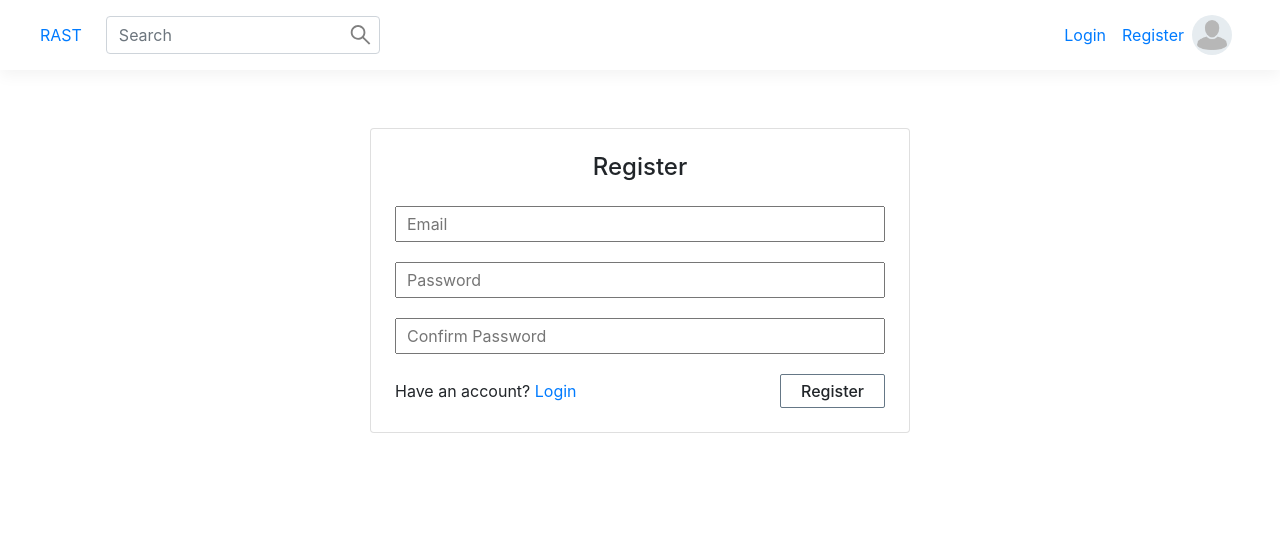
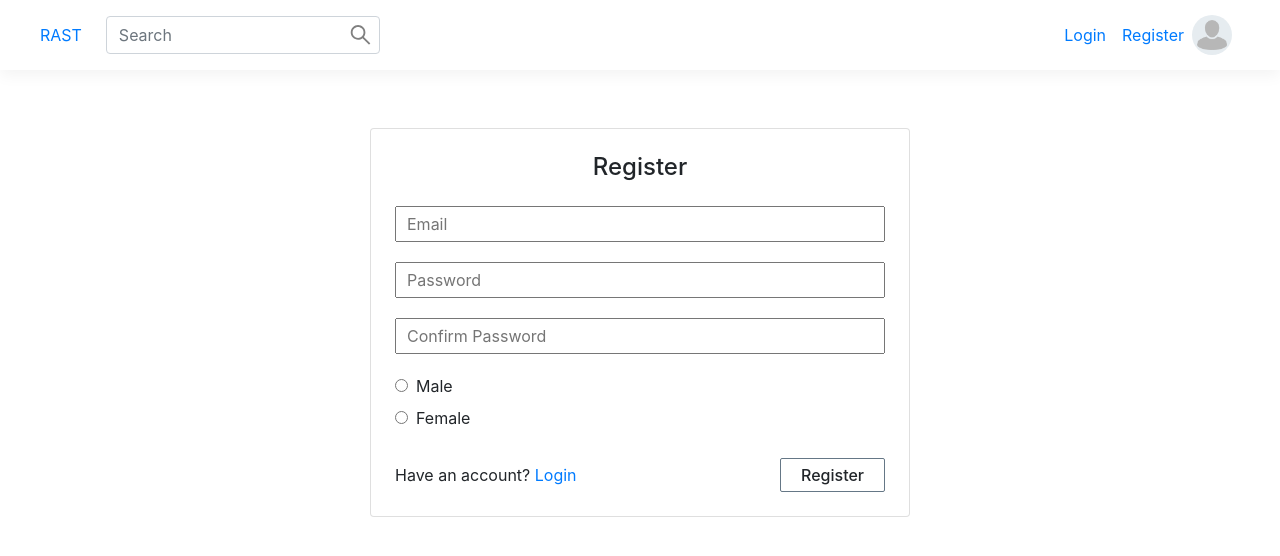
Before and after one commit to raihanafroz/react_laravel_blog, a React (Create React App) app: page /register in a window 1280 px wide. Shown: the top 556 px of the page. Built offline with nearby package versions, Linux system fonts and the light colour scheme.

Commit message:
fixed registration field validation

```diff
--- a/src/pages/register/Register.jsx
+++ b/src/pages/register/Register.jsx
@@ -5,15 +5,18 @@ import { Link } from 'react-router-dom';
 import styles from './register.module.css';
 
 export class Register extends Component {
+
+
     render() {
-        return (
+         return (
             <div className="row">
                 <div className="col-12 col-md-10 offset-md-1 col-lg-6 offset-md-3">
                     <Formik
                         initialValues={{
                             email: '',
                             password: '',
-                            passwordConfirm: ''
+                            passwordConfirm: '',
+                            gender: '',
                         }}
                         validationSchema={
                             Yup.object().shape({
@@ -29,7 +32,8 @@ export class Register extends Component {
                                 .oneOf(
                                     [Yup.ref("password")],
                                     "Both password need to be the same"
-                                  )
+                                  ),
+                                gender: Yup.string().required('Gender is required')
                             })
                         }
                         onSubmit={values => {
@@ -37,7 +41,7 @@ export class Register extends Component {
                         }}
                     >
                         {
-                            ({ errors, touched }) =>(
+                            ({ errors, touched, values, dirty, isSubmitting, handleChange, setFieldValue }) =>(
                                 <div className="card p-4 mt-5">
                                     <h4 className="mb-4 text-center">Register</h4>
                                     <Form>
@@ -53,9 +57,20 @@ export class Register extends Component {
                                             <Field type="password" name="passwordConfirm" className={styles.field} placeholder="Confirm Password"/>
                                             {errors.passwordConfirm && touched.passwordConfirm ? ( <div className="text-danger">{errors.passwordConfirm}</div> ) : null}
                                         </div>
+                                        <div className={styles.fieldGroup}>
+                                            <div>
+                                                <Field type="radio" name="gender" id="male" value="male" checked= { values.gender === "male" } onChange={handleChange}/>
+                                                <label htmlFor="male" className="ml-2">Male</label>
+                                            </div>
+                                            <div>
+                                                <Field type="radio" name="gender" id="female" value="female" checked= { values.gender === "female" } onChange={handleChange}/>
+                                                <label htmlFor="female" className="ml-2">Female</label>
+                                            </div>
+                                            {errors.gender && touched.gender ? ( <div className="text-danger">{errors.gender}</div> ) : null}
+                                        </div>
                                         <div className={`d-flex ${styles.btnWrapper}`}>
                                             <p>Have an account? <Link to='/login'>Login</Link></p>
-                                            <button type="submit" className={styles.btnsubmit}>Register</button>
+                                            <button type="submit" className={styles.btnsubmit} disabled={isSubmitting}>Register</button>
                                         </div>
                                     </Form>
                                 </div>
```
